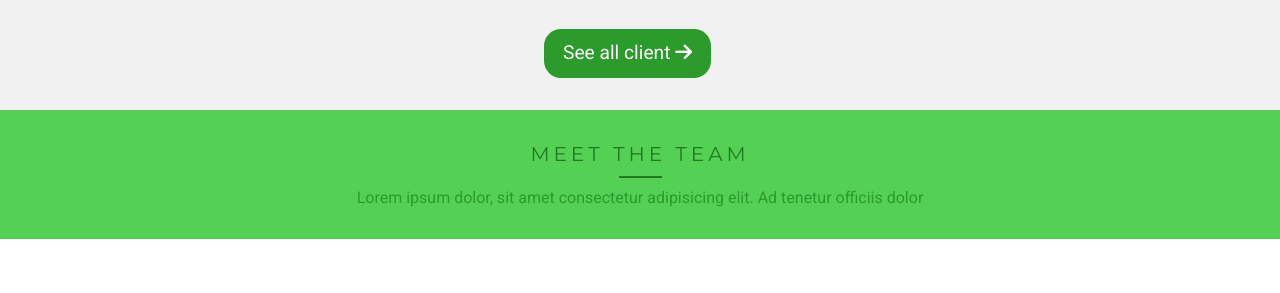
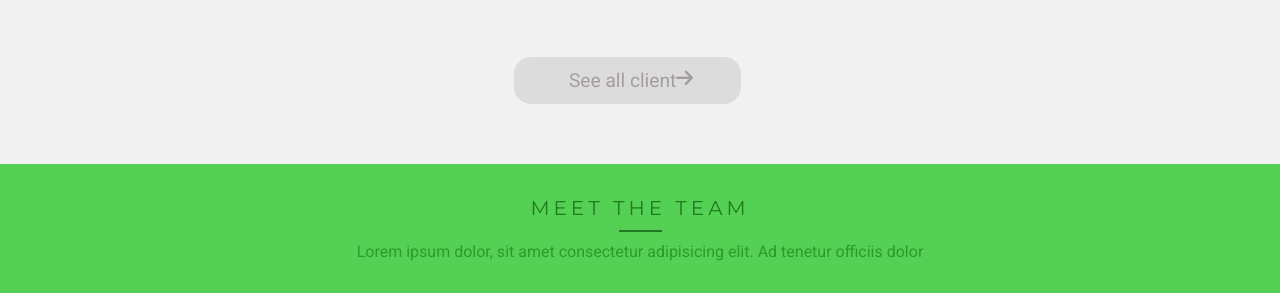
Before and after one commit to herobaku/switch, a plain HTML site: page index.htm in a window 1280 px wide. Shown: the part 2541-2834 px from the top of the page. Before the commit the page ends 2780 px from the top, so only its background shows below. Drawn offline with Linux system fonts and the light colour scheme.

Commit message:
modified

```diff
--- a/css/style.css
+++ b/css/style.css
@@ -164,9 +164,6 @@
     margin: 15px 0;
 }
 
-.button_work {
-}
-
 .button_work button {
     background: #2b9b2b;
     color: #fff;
@@ -187,6 +184,18 @@
     margin: 10px 0;
     object-fit: contain;
     filter: grayscale(1);
+}
+
+.bg-gray > .button_work button {
+    background: #dddcdc;
+    font: 1.2em Roboto;
+    color: #a59d9d;
+    padding: 12px 33px 12px 55px;
+}
+
+.bg-gray > .button_work button i {
+    margin-right: 15px;
+    float: right;
 }
 
 @media only screen and (min-width: 768px) {
@@ -237,4 +246,7 @@
         max-width: 150px;
         margin: 0 110px;
     }
+    .button_work {
+        padding-bottom: calc(60px - 32px);
+    }
 }
```
Also changed, not shown: 1 other file.
